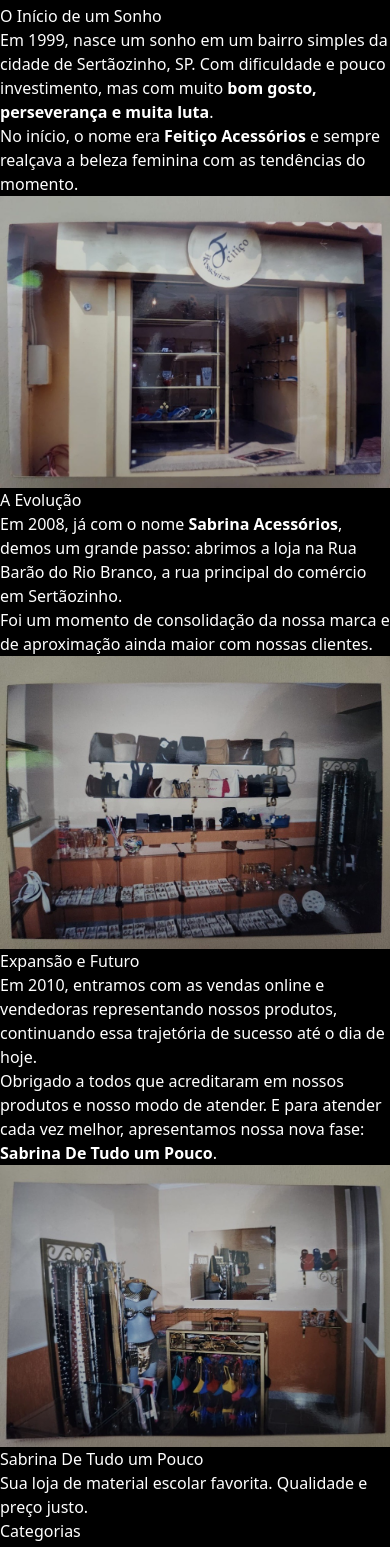
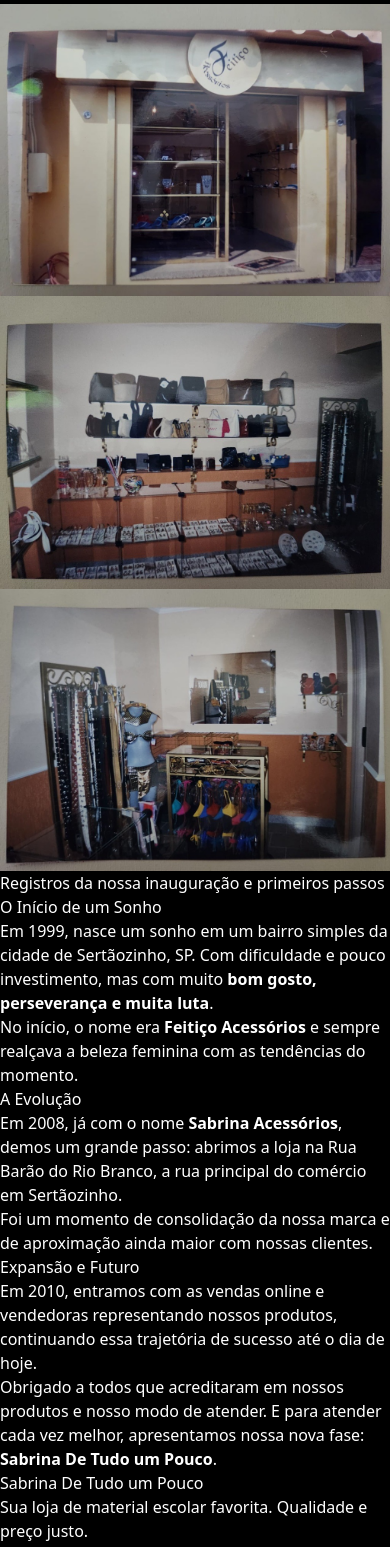
Before and after one commit to Dutra-cloud/site-sabrina, a React (Vite) app: page /sobre in a window 390 px wide. Shown: the part 433-1980 px from the top of the page. Built offline with nearby package versions, Linux system fonts and the light colour scheme; no server answers; the database is empty.

Commit message:
Refactor AboutPage: Group images and improve layout

```diff
--- a/src/pages/AboutPage.jsx
+++ b/src/pages/AboutPage.jsx
@@ -5,82 +5,95 @@
     const { isLightMode } = useTheme();
 
     return (
-        <div className="container mx-auto px-4 py-12">
+        <div className="container mx-auto px-4 py-16">
             <div className="max-w-6xl mx-auto">
-                <h1 className="text-5xl font-bold mb-16 text-center text-[var(--text-primary)] tracking-tight">
+                <h1 className="text-5xl md:text-6xl font-bold mb-16 text-center text-[var(--text-primary)] tracking-tight">
                     Nossa <span className="text-sky-400">História</span>
                 </h1>
 
-                <div className="space-y-24">
+                {/* Images Section - Inauguration Photos */}
+                <div className="mb-20">
+                    <div className="grid grid-cols-1 md:grid-cols-3 gap-8">
+                        <div className="relative group overflow-hidden rounded-2xl shadow-xl aspect-[4/3]">
+                            <div className="absolute inset-0 bg-black/20 group-hover:bg-transparent transition-colors duration-300 z-10"></div>
+                            <img
+                                src="/history3.png"
+                                alt="Fachada Feitiço Acessórios"
+                                className="w-full h-full object-cover transform transition-transform duration-700 group-hover:scale-110"
+                            />
+                        </div>
+                        <div className="relative group overflow-hidden rounded-2xl shadow-xl aspect-[4/3] md:-mt-8">
+                            <div className="absolute inset-0 bg-black/20 group-hover:bg-transparent transition-colors duration-300 z-10"></div>
+                            <img
+                                src="/history2.jpg"
+                                alt="Interior da Loja Sabrina Acessórios"
+                                className="w-full h-full object-cover transform transition-transform duration-700 group-hover:scale-110"
+                            />
+                        </div>
+                        <div className="relative group overflow-hidden rounded-2xl shadow-xl aspect-[4/3]">
+                            <div className="absolute inset-0 bg-black/20 group-hover:bg-transparent transition-colors duration-300 z-10"></div>
+                            <img
+                                src="/history1_new.png"
+                                alt="Loja Atual"
+                                className="w-full h-full object-cover transform transition-transform duration-700 group-hover:scale-110"
+                            />
+                        </div>
+                    </div>
+                    <p className="text-center text-[var(--text-secondary)] mt-6 italic text-lg">
+                        Registros da nossa inauguração e primeiros passos
+                    </p>
+                </div>
+
+                {/* Text Content Section */}
+                <div className="max-w-4xl mx-auto space-y-16">
                     {/* Section 1: 1999 - Feitiço Acessórios */}
-                    <div className="flex flex-col md:flex-row items-center gap-12">
-                        <div className="md:w-1/2 space-y-6">
-                            <div className="bg-sky-400 w-16 h-1 mb-6"></div>
-                            <h2 className="text-3xl font-bold text-[var(--text-primary)]">O Início de um Sonho</h2>
-                            <p className="text-lg text-[var(--text-secondary)] leading-relaxed text-justify">
+                    <div className="relative pl-8 md:pl-0">
+                        <div className="hidden md:block absolute left-[-50px] top-0 bottom-0 w-1 bg-gradient-to-b from-sky-400 to-transparent opacity-30 rounded-full"></div>
+                        <h2 className="text-3xl font-bold text-[var(--text-primary)] mb-6 flex items-center gap-4">
+                            <span className="w-12 h-1 bg-sky-400 rounded-full"></span>
+                            O Início de um Sonho
+                        </h2>
+                        <div className="space-y-4 text-lg text-[var(--text-secondary)] leading-relaxed text-justify">
+                            <p>
                                 Em 1999, nasce um sonho em um bairro simples da cidade de Sertãozinho, SP. Com dificuldade e pouco investimento, mas com muito <strong className="text-sky-400">bom gosto, perseverança e muita luta</strong>.
                             </p>
-                            <p className="text-lg text-[var(--text-secondary)] leading-relaxed text-justify">
+                            <p>
                                 No início, o nome era <strong className="text-sky-400">Feitiço Acessórios</strong> e sempre realçava a beleza feminina com as tendências do momento.
                             </p>
-                        </div>
-                        <div className="md:w-1/2">
-                            <div className="relative group">
-                                <div className="absolute -inset-4 bg-sky-400/20 rounded-2xl transform rotate-3 transition-transform group-hover:rotate-6"></div>
-                                <img
-                                    src="/history3.png"
-                                    alt="Fachada Feitiço Acessórios"
-                                    className="relative rounded-2xl shadow-2xl w-full object-cover aspect-[4/3] transform transition-transform group-hover:scale-[1.02]"
-                                />
-                            </div>
                         </div>
                     </div>
 
                     {/* Section 2: 2008 - Sabrina Acessórios */}
-                    <div className="flex flex-col md:flex-row-reverse items-center gap-12">
-                        <div className="md:w-1/2 space-y-6">
-                            <div className="bg-blue-500 w-16 h-1 mb-6 ml-auto md:ml-0"></div>
-                            <h2 className="text-3xl font-bold text-[var(--text-primary)]">A Evolução</h2>
-                            <p className="text-lg text-[var(--text-secondary)] leading-relaxed text-justify">
+                    <div className="relative pl-8 md:pl-0">
+                        <div className="hidden md:block absolute left-[-50px] top-0 bottom-0 w-1 bg-gradient-to-b from-blue-500 to-transparent opacity-30 rounded-full"></div>
+                        <h2 className="text-3xl font-bold text-[var(--text-primary)] mb-6 flex items-center gap-4">
+                            <span className="w-12 h-1 bg-blue-500 rounded-full"></span>
+                            A Evolução
+                        </h2>
+                        <div className="space-y-4 text-lg text-[var(--text-secondary)] leading-relaxed text-justify">
+                            <p>
                                 Em 2008, já com o nome <strong className="text-sky-400">Sabrina Acessórios</strong>, demos um grande passo: abrimos a loja na Rua Barão do Rio Branco, a rua principal do comércio em Sertãozinho.
                             </p>
-                            <p className="text-lg text-[var(--text-secondary)] leading-relaxed text-justify">
+                            <p>
                                 Foi um momento de consolidação da nossa marca e de aproximação ainda maior com nossas clientes.
                             </p>
-                        </div>
-                        <div className="md:w-1/2">
-                            <div className="relative group">
-                                <div className="absolute -inset-4 bg-blue-500/20 rounded-2xl transform -rotate-3 transition-transform group-hover:-rotate-6"></div>
-                                <img
-                                    src="/history2.jpg"
-                                    alt="Interior da Loja Sabrina Acessórios"
-                                    className="relative rounded-2xl shadow-2xl w-full object-cover aspect-[4/3] transform transition-transform group-hover:scale-[1.02]"
-                                />
-                            </div>
                         </div>
                     </div>
 
                     {/* Section 3: 2010 to Present */}
-                    <div className="flex flex-col md:flex-row items-center gap-12">
-                        <div className="md:w-1/2 space-y-6">
-                            <div className="bg-purple-500 w-16 h-1 mb-6"></div>
-                            <h2 className="text-3xl font-bold text-[var(--text-primary)]">Expansão e Futuro</h2>
-                            <p className="text-lg text-[var(--text-secondary)] leading-relaxed text-justify">
+                    <div className="relative pl-8 md:pl-0">
+                        <div className="hidden md:block absolute left-[-50px] top-0 bottom-0 w-1 bg-gradient-to-b from-purple-500 to-transparent opacity-30 rounded-full"></div>
+                        <h2 className="text-3xl font-bold text-[var(--text-primary)] mb-6 flex items-center gap-4">
+                            <span className="w-12 h-1 bg-purple-500 rounded-full"></span>
+                            Expansão e Futuro
+                        </h2>
+                        <div className="space-y-4 text-lg text-[var(--text-secondary)] leading-relaxed text-justify">
+                            <p>
                                 Em 2010, entramos com as vendas online e vendedoras representando nossos produtos, continuando essa trajetória de sucesso até o dia de hoje.
                             </p>
-                            <p className="text-lg text-[var(--text-secondary)] leading-relaxed text-justify">
+                            <p>
                                 Obrigado a todos que acreditaram em nossos produtos e nosso modo de atender. E para atender cada vez melhor, apresentamos nossa nova fase: <strong className="text-sky-400">Sabrina De Tudo um Pouco</strong>.
                             </p>
-                        </div>
-                        <div className="md:w-1/2">
-                            <div className="relative group">
-                                <div className="absolute -inset-4 bg-purple-500/20 rounded-2xl transform rotate-3 transition-transform group-hover:rotate-6"></div>
-                                <img
-                                    src="/history1_new.png"
-                                    alt="Loja Atual"
-                                    className="relative rounded-2xl shadow-2xl w-full object-cover aspect-[4/3] transform transition-transform group-hover:scale-[1.02]"
-                                />
-                            </div>
                         </div>
                     </div>
                 </div>
```
